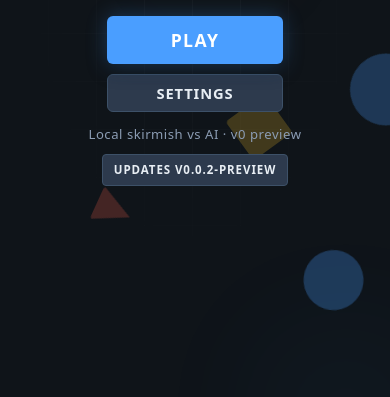
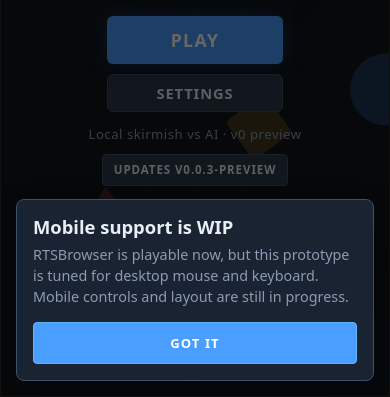
Before and after one commit to Hydrairius/RTSBrowser, a website built with Vite: page packages/client/index.html in a window 390 px wide. Shown: the part 447-844 px from the top of the page. Built offline with nearby package versions, Linux system fonts and the light colour scheme.

Commit message:
Add mobile WIP notice

```diff
--- a/packages/client/src/screens/title.ts
+++ b/packages/client/src/screens/title.ts
@@ -63,6 +63,49 @@ function createUpdatesPanel(): HTMLElement {
   return overlay;
 }
 
+function shouldShowMobileNotice(): boolean {
+  return window.matchMedia("(max-width: 760px), (pointer: coarse)").matches;
+}
+
+function createMobileNotice(): HTMLElement {
+  const overlay = el("div", "mobile-wip-overlay hidden");
+  overlay.tabIndex = -1;
+  overlay.setAttribute("role", "dialog");
+  overlay.setAttribute("aria-modal", "true");
+  overlay.setAttribute("aria-labelledby", "mobile-wip-heading");
+
+  const panel = el("div", "mobile-wip-panel");
+  const heading = el("h2", "mobile-wip-heading", ["Mobile support is WIP"]);
+  heading.id = "mobile-wip-heading";
+
+  const body = el("p", "mobile-wip-copy", [
+    "RTSBrowser is playable now, but this prototype is tuned for desktop mouse and keyboard. Mobile controls and layout are still in progress.",
+  ]);
+
+  const closeBtn = button("Got it", "mobile-wip-close");
+  closeBtn.type = "button";
+
+  const close = () => {
+    sessionStorage.setItem("rtsbrowser.mobileWipNoticeSeen", "true");
+    overlay.classList.add("hidden");
+  };
+
+  closeBtn.onclick = (e) => {
+    e.stopPropagation();
+    close();
+  };
+  overlay.addEventListener("click", (e) => {
+    if (e.target === overlay) close();
+  });
+  overlay.addEventListener("keydown", (e) => {
+    if (e.key === "Escape") close();
+  });
+
+  panel.append(heading, body, closeBtn);
+  overlay.append(panel);
+  return overlay;
+}
+
 export function mountTitle(root: HTMLElement, router: JourneyRouter): void {
   root.replaceChildren();
 
@@ -98,6 +141,7 @@ export function mountTitle(root: HTMLElement, router: JourneyRouter): void {
   menuActions.append(playBtn, settingsBtn);
 
   const updatesPanel = createUpdatesPanel();
+  const mobileNotice = createMobileNotice();
 
   cta.append(
     menuActions,
@@ -108,7 +152,7 @@ export function mountTitle(root: HTMLElement, router: JourneyRouter): void {
   );
 
   const screen = el("section", "screen screen-title");
-  screen.append(createJourneyBackdrop(), logo, factions, cta, updatesPanel);
+  screen.append(createJourneyBackdrop(), logo, factions, cta, updatesPanel, mobileNotice);
 
   playBtn.onclick = (e) => {
     e.stopPropagation();
@@ -131,4 +175,12 @@ export function mountTitle(root: HTMLElement, router: JourneyRouter): void {
   screen.addEventListener("click", unlockAndSyncLandingMusic, { once: true });
 
   root.append(screen);
+
+  if (
+    shouldShowMobileNotice() &&
+    sessionStorage.getItem("rtsbrowser.mobileWipNoticeSeen") !== "true"
+  ) {
+    mobileNotice.classList.remove("hidden");
+    mobileNotice.focus();
+  }
 }
--- a/packages/client/src/styles/title.css
+++ b/packages/client/src/styles/title.css
@@ -363,6 +363,56 @@
   margin-top: 0.35rem;
 }
 
+.mobile-wip-overlay {
+  position: fixed;
+  inset: 0;
+  z-index: 35;
+  display: none;
+  align-items: flex-end;
+  justify-content: center;
+  padding: 1rem;
+  background: var(--overlay-scrim);
+}
+
+.mobile-wip-panel {
+  width: min(420px, 100%);
+  padding: 1rem;
+  background: var(--panel);
+  border: 1px solid var(--border-strong);
+  border-radius: var(--radius-lg);
+  box-shadow: var(--shadow-panel);
+}
+
+.mobile-wip-heading {
+  margin: 0 0 0.45rem;
+  font-size: 1.15rem;
+  line-height: 1.2;
+}
+
+.mobile-wip-copy {
+  margin: 0 0 0.85rem;
+  color: var(--muted);
+  font-size: 0.9rem;
+  line-height: 1.45;
+}
+
+.mobile-wip-close {
+  width: 100%;
+  min-height: 2.65rem;
+  color: var(--text-on-accent);
+  background: var(--accent);
+  border: 1px solid var(--border-focus);
+  border-radius: var(--radius-sm);
+  font-size: 0.82rem;
+  font-weight: 800;
+  letter-spacing: 0.08em;
+  text-transform: uppercase;
+}
+
+.mobile-wip-close:hover {
+  filter: brightness(1.05);
+}
+
 @media (max-width: 520px) {
   .title-version-row {
     gap: 0.55rem;
@@ -382,3 +432,13 @@
     right: 0.75rem;
   }
 }
+
+@media (max-width: 760px), (pointer: coarse) {
+  .mobile-wip-overlay {
+    display: flex;
+  }
+
+  .mobile-wip-overlay.hidden {
+    display: none;
+  }
+}
--- a/packages/client/src/version-updates.ts
+++ b/packages/client/src/version-updates.ts
@@ -5,11 +5,21 @@ export interface VersionUpdate {
   highlights: string[];
 }
 
-export const GAME_VERSION = "v0.0.2-preview";
+export const GAME_VERSION = "v0.0.3-preview";
 
 export const VERSION_UPDATES: VersionUpdate[] = [
   {
     version: GAME_VERSION,
+    date: "June 4, 2026",
+    title: "Mobile access notice",
+    highlights: [
+      "Added a mobile WIP dialog so phone and touch users know the prototype is still desktop-first.",
+      "The notice can be dismissed and stays hidden for the rest of the browser session.",
+      "Desktop players continue straight to the title screen without the mobile notice.",
+    ],
+  },
+  {
+    version: "v0.0.2-preview",
     date: "June 4, 2026",
     title: "Movement polish",
     highlights: [
```
